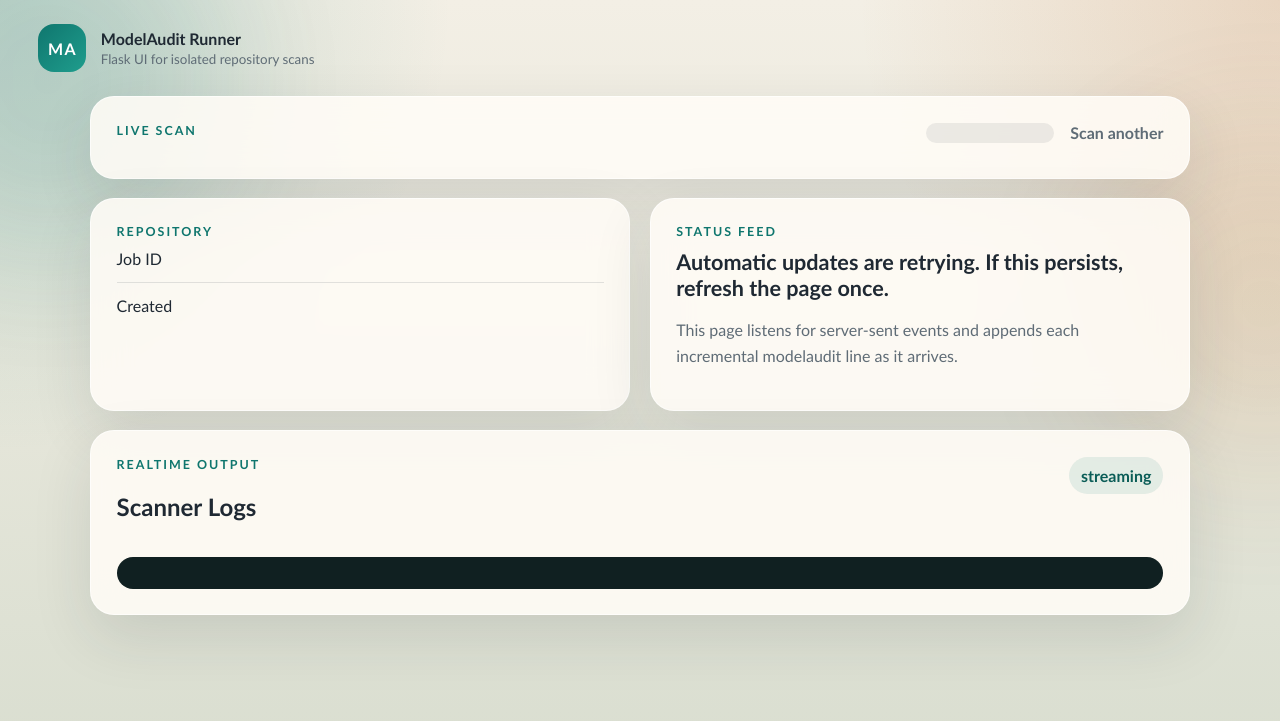
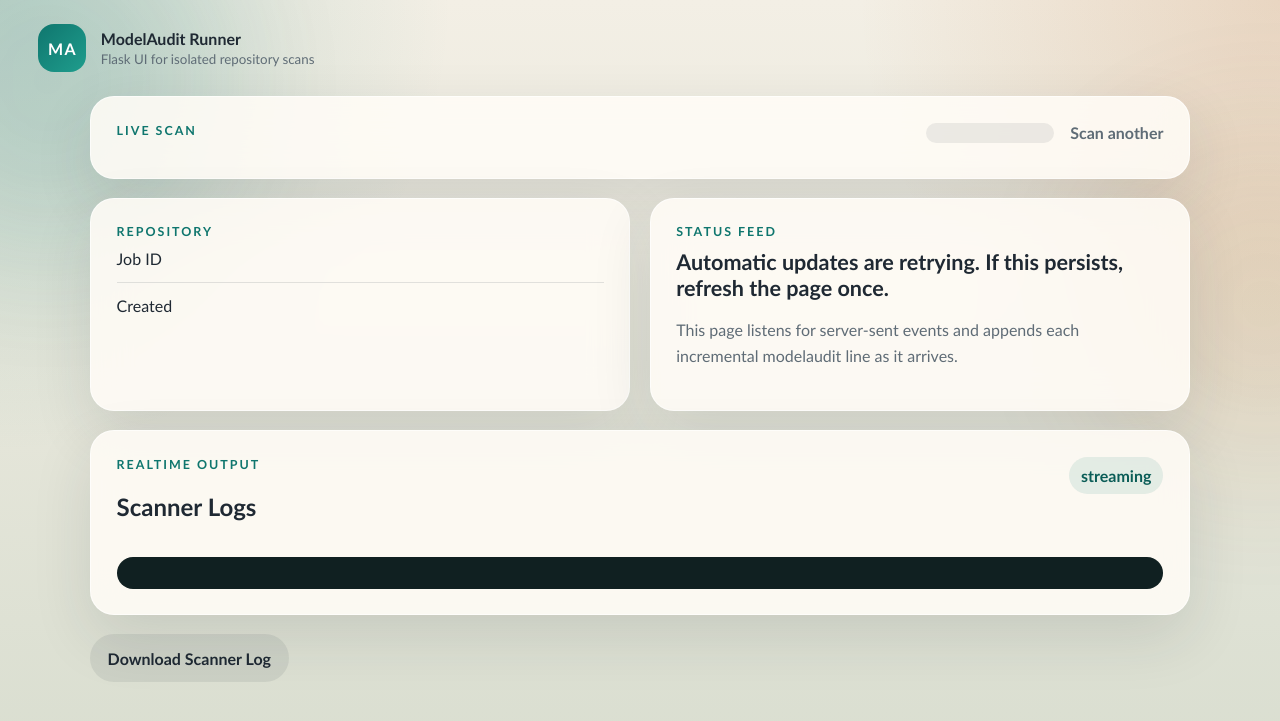
Before and after one commit to jessejam/shiny-octo-couscous, a Flask app: template templates/job.html in a window 1280 px wide. Shown: the top 721 px of the page. Run offline with Flask 3, Linux system fonts and the light colour scheme; the template is opened without the code that fills it, so the values that code supplies are empty.

Commit message:
tracebacklog

```diff
--- a/main.py
+++ b/main.py
@@ -7,6 +7,7 @@ import os
 import shlex
 import shutil
 import subprocess
+import sys
 import threading
 import time
 import uuid
@@ -182,6 +183,7 @@ class ScanJob:
     repo_url: str
     work_dir: Path
     report_path: Path
+    log_path: Path
     created_at: datetime = field(default_factory=utc_now)
     status: str = "queued"
     started_at: datetime | None = None
@@ -224,7 +226,9 @@ class JobStore:
             repo_url=repo_url.strip(),
             work_dir=work_dir,
             report_path=work_dir / self.output_filename,
+            log_path=work_dir / "scanner.log",
         )
+        job.log_path.write_text("", encoding="utf-8")
         with self._lock:
             self._jobs[job_id] = job
         self.add_event(job, "status", "Scan queued.")
@@ -285,6 +289,7 @@ class JobStore:
                 "repo_url": job.repo_url,
                 "work_dir": str(job.work_dir),
                 "report_path": str(job.report_path),
+                "log_path": str(job.log_path),
                 "created_at": format_timestamp(job.created_at),
                 "started_at": format_timestamp(job.started_at),
                 "finished_at": format_timestamp(job.finished_at),
@@ -302,6 +307,7 @@ class JobStore:
                     if job.report_path.exists()
                     else None
                 ),
+                "log_url": url_for("download_scanner_log", job_id=job.job_id),
                 "events": [
                     {
                         "kind": event.kind,
@@ -350,6 +356,17 @@ def load_report_data(job: ScanJob) -> Any:
 def read_report_text(job: ScanJob) -> str:
     """Read the raw report file contents without parsing JSON."""
     return job.report_path.read_text(encoding="utf-8", errors="replace")
+
+
+def append_scanner_log(job: ScanJob, chunk: str) -> None:
+    """Append raw scanner output to the per-job log file."""
+    with job.log_path.open("a", encoding="utf-8") as handle:
+        handle.write(chunk)
+
+
+def read_scanner_log(job: ScanJob) -> str:
+    """Read the raw scanner log for a job."""
+    return job.log_path.read_text(encoding="utf-8", errors="replace")
 
 
 def build_container_env(config: dict[str, Any]) -> tuple[list[str], dict[str, str], list[str]]:
@@ -474,6 +491,9 @@ def stream_process_output(process: subprocess.Popen[str], store: JobStore, job:
         return
 
     for raw_line in iter(process.stdout.readline, ""):
+        append_scanner_log(job, raw_line)
+        sys.stdout.write(f"[scan {job.job_id}] {raw_line}")
+        sys.stdout.flush()
         line = raw_line.strip()
         if line:
             store.add_event(job, "log", line)
@@ -1021,6 +1041,20 @@ def create_app() -> Flask:
             mimetype="text/plain; charset=utf-8",
         )
 
+    @app.get("/jobs/<job_id>/download-log")
+    def download_scanner_log(job_id: str) -> Response:
+        """Download the raw scanner stdout/stderr log for a job."""
+        job = get_job_or_404(job_id)
+        if not job.log_path.exists():
+            abort(404)
+
+        return send_file(
+            job.log_path,
+            as_attachment=True,
+            download_name=f"{job.job_id}-scanner.log",
+            mimetype="text/plain; charset=utf-8",
+        )
+
     @app.errorhandler(404)
     def handle_not_found(_: Exception) -> tuple[str, int]:
         """Render the generic not-found page."""
@@ -1058,4 +1092,4 @@ app = create_app()
 
 
 if __name__ == "__main__":
-    app.run(host="0.0.0.0",debug=True)
+    app.run(host="0.0.0.0", port=5001, debug=True)
--- a/templates/error.html
+++ b/templates/error.html
@@ -29,6 +29,9 @@
       {% if action_url %}
         <a class="button-link" href="{{ action_url }}">{{ action_label }}</a>
       {% endif %}
+      {% if job and job.log_url %}
+        <a class="button-link button-link-muted" href="{{ job.log_url }}">Download Scanner Log</a>
+      {% endif %}
       {% if job and job.report_path %}
         <a class="button-link button-link-muted" href="{{ url_for('download_raw_report', job_id=job.job_id) }}">Download Raw Report</a>
       {% endif %}
--- a/templates/job.html
+++ b/templates/job.html
@@ -80,6 +80,7 @@
   </section>
 
   <section class="button-row job-actions">
+    <a class="button-link button-link-muted" href="{{ job.log_url }}">Download Scanner Log</a>
     <a
       class="button-link{% if not job.raw_report_url %} is-hidden{% endif %}"
       data-raw-report-link
```
